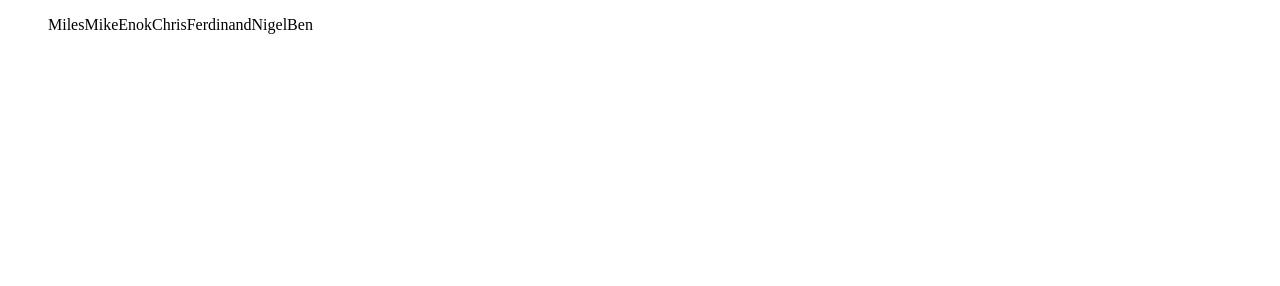
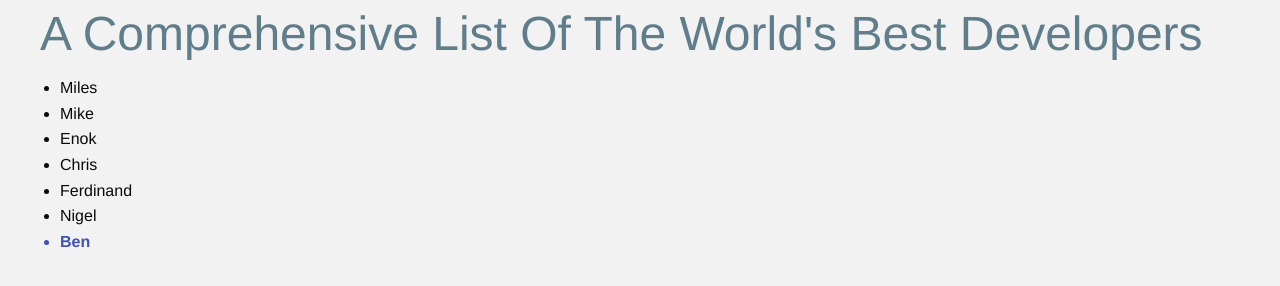
Before and after one commit to benweiser/Webpack-Starter-Pack, a website built with webpack: page src/index.html in a window 1280 px wide. Built offline with nearby package versions, Linux system fonts and the light colour scheme; files whose address does not match are found by name.

Commit message:
Add README.md, add Foundation to project, tweaks to stylelint, all future changes to be made on feature branches

```diff
--- a/package.json
+++ b/package.json
@@ -17,6 +17,7 @@
   "author": "Ben Weiser",
   "license": "ISC",
   "devDependencies": {
+    "@types/foundation-sites": "^6.1.29",
     "@types/jquery": "^3.2.3",
     "@types/node": "^8.0.0",
     "autoprefixer": "^7.1.1",
@@ -46,6 +47,7 @@
     "webpack-notifier": "^1.5.0"
   },
   "dependencies": {
+    "foundation-sites": "^6.3.1",
     "jquery": "^3.2.1",
     "moment": "^2.18.1"
   }
--- a/src/App.ts
+++ b/src/App.ts
@@ -3,14 +3,13 @@
  * Want an external stylesheet? We've got to import it into our entry point
  */
 import './app.scss';
-
-
-
-//import {MomentLongDateFormat} from 'moment';
 import * as $ from 'jquery';
 import {developers} from "./lib/Developers";
 
-//console.log($);
+/**
+ * I added jQuery just for funzies to show you how you'd do it, but I really don't want to use it
+ */
+console.log($);
 
 class IndexHTML {
     data: Array<string>;
@@ -23,8 +22,7 @@ class IndexHTML {
 
     run() {
         for (let developer of this.data) {
-            console.log(developer);
-            this.element.innerHTML += `<li="${developer}">${developer}</li>`;
+            this.element.innerHTML += `<li id='${developer.toLowerCase()}'>${developer}</li>`;
         }
     }
 }
--- a/src/_colors.scss
+++ b/src/_colors.scss
@@ -1,3 +1,4 @@
-$blue: #222;
-$red: #f2f2f2;
-$green: #d9d9d9;
+$background: #f2f2f2;
+
+$primary: #3f51b5;
+$secondary: #607d8b;
--- /dev/null
+++ b/src/_foundation.scss
@@ -0,0 +1,41 @@
+@import '~foundation-sites/scss/foundation';
+
+/// include all modules of foundation
+//@include foundation-everything;
+
+/// or use just particular mouldes
+@include foundation-global-styles;
+@include foundation-grid;
+@include foundation-typography;
+// @include foundation-button;
+// @include foundation-forms;
+// @include foundation-visibility-classes;
+// @include foundation-float-classes;
+// @include foundation-accordion;
+// @include foundation-accordion-menu;
+// @include foundation-badge;
+// @include foundation-breadcrumbs;
+// @include foundation-button-group;
+// @include foundation-callout;
+// @include foundation-close-button;
+// @include foundation-drilldown-menu;
+// @include foundation-dropdown;
+// @include foundation-dropdown-menu;
+// @include foundation-flex-video;
+// @include foundation-label;
+// @include foundation-media-object;
+// @include foundation-menu;
+// @include foundation-off-canvas;
+// @include foundation-orbit;
+// @include foundation-pagination;
+// @include foundation-progress-bar;
+// @include foundation-slider;
+// @include foundation-sticky;
+// @include foundation-reveal;
+// @include foundation-switch;
+// @include foundation-table;
+// @include foundation-tabs;
+// @include foundation-thumbnail;
+// @include foundation-title-bar;
+// @include foundation-tooltip;
+// @include foundation-top-bar;
--- a/src/app.scss
+++ b/src/app.scss
@@ -1 +1,16 @@
+// Example of how to import scss
 @import 'colors';
+@import 'foundation';
+
+body {
+  background: $background;
+}
+
+h1 {
+  color: $secondary;
+}
+
+#ben {
+  color: $primary;
+  font-weight: 900;
+}
--- a/src/index.html
+++ b/src/index.html
@@ -6,7 +6,10 @@
     <link rel="stylesheet" href="/assets/app.css">
 </head>
 <body>
-<ul class="developers"></ul>
+<div class="row">
+    <h1>A Comprehensive List Of The World's Best Developers</h1>
+    <ul class="developers"></ul>
+</div>
 <script src="/assets/commons.js"></script>
 <script src="/assets/app.bundle.js"></script>
 </body>
--- a/webpack.config.js
+++ b/webpack.config.js
@@ -22,8 +22,10 @@ const extractPlugin = new ExtractTextPlugin({
 module.exports = {
     /**
      * Tell Webpack we want sourcemaps in our developer tools
+     * Note this ternary is a hack, because there prod will not build with sourcemaps
+     * https://github.com/webpack-contrib/sass-loader/issues/351
      */
-    devtool: "source-map",
+    devtool: isProduction ? "": "source-map",
     /**
      * This is the entry point for our application src/App.ts everything including an import to our scss goes through here
      */
@@ -51,12 +53,12 @@ module.exports = {
         compress: false,
         port: 8080,
         // Controls terminal output for build process
-        stats: "minimal"
+        stats: "normal"
     },
     /**
      * This will warn us if any of our compiled assets are over 250kb (default value)
      */
-    //performance: { hints: "warning" },
+    performance: { hints: isProduction ? "warning" : false },
     /**
      * Resolver helps webpack find module code that needs to be included for every bundle
      */
@@ -149,7 +151,11 @@ module.exports = {
         new webpack.optimize.CommonsChunkPlugin({
             name: 'commons',
             filename: 'commons.js',
-            //minChunks: 2,
+            /**
+             * Automatically detect libraries in node_modules for bundling in common.js
+             * @param module
+             * @returns {boolean}
+             */
             minChunks: (module)=> {
                 return module.context && module.context.indexOf('node_modules') !== -1;
             }
```
Also changed, not shown: README.md (added), 2 other files.
